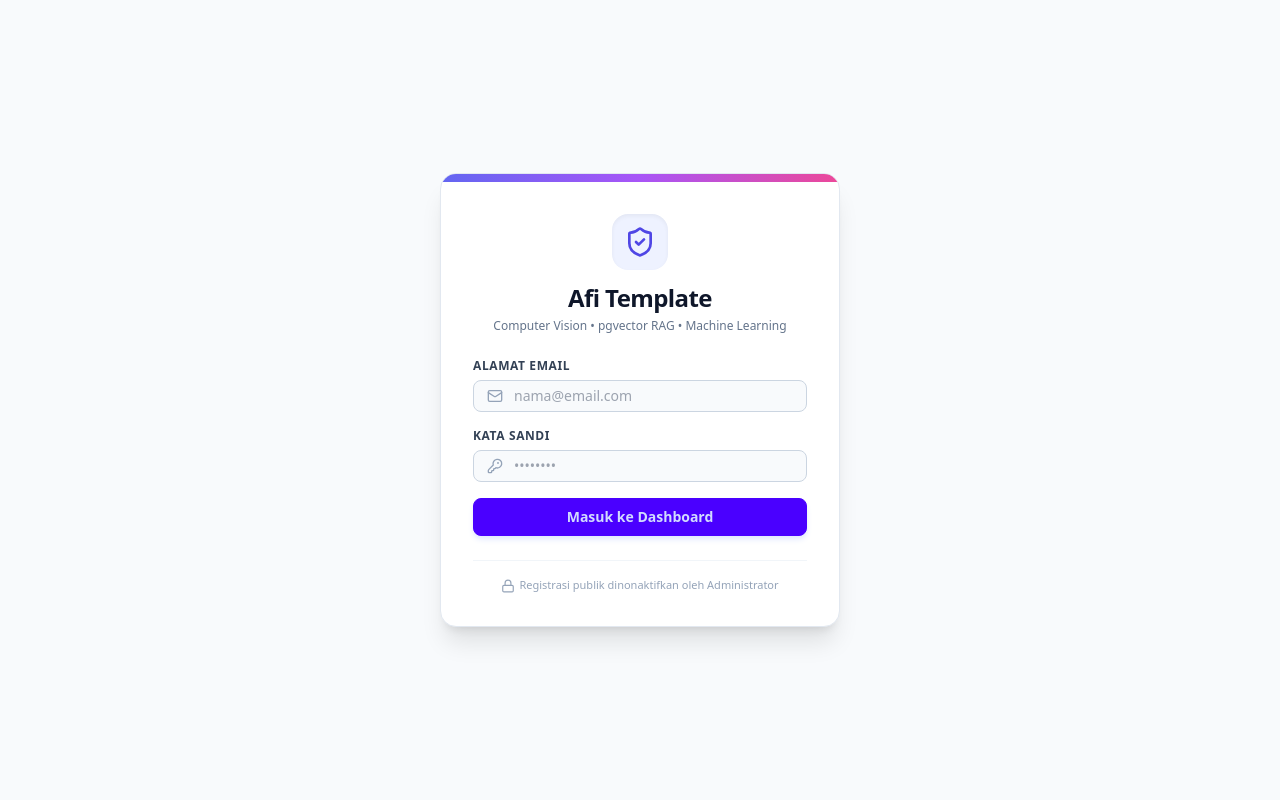
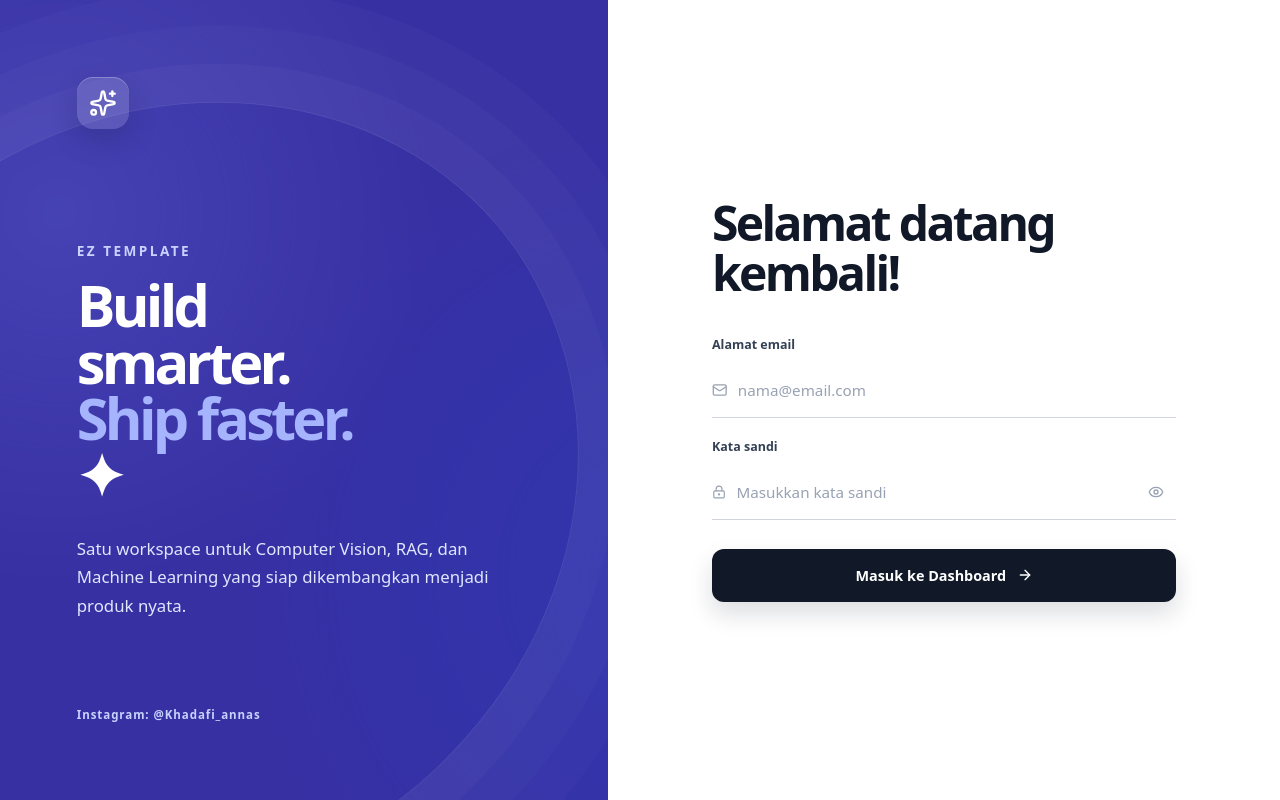
Before and after one commit to Annaskhadafi/fullstack-fastapi-for-ai-ML, a FastAPI app: page /login in a window 1280 px wide. Run offline with FastAPI, Linux system fonts and the light colour scheme; some libraries are stand-ins or nearby versions.

Commit message:
Refresh EZ Template login branding and preview

```diff
--- a/app/static/css/custom.css
+++ b/app/static/css/custom.css
@@ -8,6 +8,19 @@
 .htmx-request.htmx-indicator {
     display: inline-flex !important;
 }
+
+/* Login: CSS-only two-panel landing layout. */
+.login-shell{min-height:100vh;width:100%;display:grid;grid-template-columns:minmax(320px,.95fr) minmax(420px,1.05fr);background:#f8fafc;color:#101828}
+.login-brand-panel{position:relative;isolation:isolate;overflow:hidden;display:flex;flex-direction:column;justify-content:flex-start;min-height:100vh;padding:clamp(2rem,6vw,5.5rem);color:#fff;background:#3730a3}
+.login-brand-panel:before,.login-brand-panel:after{content:"";position:absolute;z-index:-1;pointer-events:none;border:1px solid rgba(255,255,255,.12);border-radius:48% 52% 58% 42%;transform:rotate(-28deg)}
+.login-brand-panel:before{width:140%;height:95%;top:15%;left:-42%;box-shadow:0 0 0 38px rgba(255,255,255,.025),0 0 0 76px rgba(255,255,255,.02),0 0 0 114px rgba(255,255,255,.018)}
+.login-brand-panel:after{inset:-20%;opacity:.2;background:radial-gradient(circle at 35% 25%,#818cf8 0,transparent 38%),radial-gradient(circle at 80% 80%,#1d4ed8 0,transparent 42%);border:0}
+.login-brand-mark,.login-mobile-icon{display:inline-flex;align-items:center;justify-content:center;width:3.25rem;height:3.25rem;border-radius:1rem;background:rgba(255,255,255,.14);box-shadow:inset 0 1px 0 rgba(255,255,255,.25),0 12px 28px rgba(15,23,42,.18)}
+.login-brand-copy{max-width:34rem;margin-top:clamp(5rem,14vh,9rem);animation:login-rise .55s ease-out both}.login-kicker{margin-bottom:1rem;color:#c7d2fe;font-size:.85rem;font-weight:800;letter-spacing:.18em;text-transform:uppercase}.login-brand-copy h1{max-width:9ch;margin:0;font-size:clamp(2.4rem,4.5vw,4.2rem);line-height:.98;letter-spacing:-.065em;font-weight:900;text-wrap:balance}.login-brand-copy h1 span{color:#a5b4fc}.login-description{max-width:30rem;margin-top:2rem;color:#e0e7ff;font-size:1.05rem;line-height:1.7;text-wrap:pretty}.login-brand-footer{margin-top:auto;color:#c7d2fe;font-size:.72rem;font-weight:700;letter-spacing:.08em}.login-brand-footer a{color:inherit;text-decoration:none;transition:color .2s,opacity .2s}.login-brand-footer a:hover{color:#fff;opacity:.85}
+.login-form-panel{display:grid;place-items:center;padding:2rem;background:#fff}.login-form-wrap{width:min(100%,29rem);animation:login-rise .55s .08s ease-out both}.login-mobile-brand{display:none;align-items:center;gap:.65rem;margin-bottom:2.5rem;font-size:1.1rem;font-weight:900}.login-mobile-brand>span:last-child span{color:#4f46e5}.login-mobile-icon{width:2.25rem;height:2.25rem;border-radius:.7rem;color:#fff;background:linear-gradient(135deg,#4f46e5,#2563eb)}.login-form-wrap h2{margin:0;color:#111827;font-size:clamp(2rem,4vw,3rem);line-height:1.05;letter-spacing:-.055em;font-weight:900;text-wrap:balance}.login-form{display:grid;gap:1.25rem;margin-top:2.35rem}.login-field label{display:block;margin-bottom:.55rem;color:#344054;font-size:.78rem;font-weight:800}.login-input-wrap{position:relative;display:flex;align-items:center;min-height:3.4rem;border-bottom:1.5px solid #d0d5dd;color:#98a2b3;transition:border-color .2s,color .2s}.login-input-wrap:focus-within{border-color:#4f46e5;color:#4f46e5}.login-input-wrap input{width:100%;border:0;outline:0;padding:.8rem .65rem;color:#101828;background:transparent;font-size:.95rem}.login-input-wrap input::placeholder{color:#98a2b3}.login-password-toggle{display:inline-flex;align-items:center;justify-content:center;min-width:2.5rem;min-height:2.5rem;border:0;color:#98a2b3;background:transparent;cursor:pointer;transition:color .2s,transform .2s}.login-password-toggle:hover{color:#4f46e5}.login-password-toggle:active{transform:scale(.96)}
+.login-submit{display:inline-flex;align-items:center;justify-content:center;gap:.65rem;min-height:3.35rem;margin-top:.55rem;border:0;border-radius:.75rem;color:#fff;background:#111827;box-shadow:0 12px 24px rgba(17,24,39,.14);font-size:.9rem;font-weight:800;cursor:pointer;transition:transform .2s,background-color .2s,box-shadow .2s}.login-submit:hover{background:#312e81;box-shadow:0 14px 28px rgba(49,46,129,.2)}.login-submit:active{transform:scale(.96)}.login-alert{display:flex;gap:.65rem;align-items:flex-start;margin-top:1.25rem;padding:.85rem 1rem;border-radius:.75rem;font-size:.8rem;line-height:1.5}.login-alert-info{color:#92400e;background:#fffbeb}.login-alert-error{color:#9f1239;background:#fff1f2}
+@keyframes login-rise{from{opacity:0;transform:translateY(12px)}to{opacity:1;transform:translateY(0)}}
+@media (max-width:760px){.login-shell{display:block}.login-brand-panel{min-height:auto;padding:2rem 1.5rem 2.5rem;gap:3rem}.login-brand-copy h1{font-size:clamp(2.8rem,14vw,4.4rem)}.login-description{margin-top:1.25rem;font-size:.92rem}.login-form-panel{min-height:58vh;padding:2.25rem 1.5rem 3rem}.login-mobile-brand{display:flex}.login-form-wrap h2{font-size:2.2rem}}
 
 /* Custom scrollbar */
 ::-webkit-scrollbar {
--- a/app/templates/auth/login.html
+++ b/app/templates/auth/login.html
@@ -1,81 +1,69 @@
 {% extends "base.html" %}
 
-{% block title %}Login - Afi Template{% endblock %}
+{% block title %}Masuk - EZ Template{% endblock %}
 
 {% block content %}
-<div class="w-full max-w-md mx-auto py-12 px-4 sm:px-6">
-    <!-- Card Container -->
-    <div class="bg-white rounded-2xl shadow-xl border border-slate-200 overflow-hidden">
-        <!-- Top Gradient Accent -->
-        <div class="h-2 bg-gradient-to-r from-indigo-500 via-purple-500 to-pink-500"></div>
+<main class="login-shell">
+    <section class="login-brand-panel" aria-label="Afi Template introduction">
+        <div class="login-brand-mark"><i data-lucide="sparkles" class="w-7 h-7"></i></div>
+        <div class="login-brand-copy">
+            <p class="login-kicker">EZ Template</p>
+            <h1>Build smarter.<br><span>Ship faster.</span> ✦</h1>
+            <p class="login-description">Satu workspace untuk Computer Vision, RAG, dan Machine Learning yang siap dikembangkan menjadi produk nyata.</p>
+        </div>
+        <p class="login-brand-footer"><a href="https://www.instagram.com/Khadafi_annas/" target="_blank" rel="noopener noreferrer">Instagram: @Khadafi_annas</a></p>
+    </section>
 
-        <div class="p-8">
-            <!-- Header Brand & Title -->
-            <div class="text-center mb-6">
-                <div class="inline-flex p-3 rounded-2xl bg-indigo-50 text-indigo-600 mb-3 shadow-inner">
-                    <i data-lucide="shield-check" class="w-8 h-8"></i>
-                </div>
-                <h2 class="text-2xl font-black text-slate-900 tracking-tight">Afi Template</h2>
-                <p class="text-xs text-slate-500 mt-1 font-medium">Computer Vision • pgvector RAG • Machine Learning</p>
+    <section class="login-form-panel">
+        <div class="login-form-wrap">
+            <div class="login-mobile-brand">
+                <span class="login-mobile-icon"><i data-lucide="cpu" class="w-5 h-5"></i></span>
+                <span>EZ<span> Template</span></span>
             </div>
 
-            <!-- Registration Notice / Info Alert -->
+            <h2>Selamat datang kembali!</h2>
+
             {% if info %}
-            <div class="mb-5 p-3.5 rounded-xl bg-amber-50 border border-amber-200 text-amber-800 text-xs flex items-start gap-2.5">
-                <i data-lucide="info" class="w-4 h-4 text-amber-600 flex-shrink-0 mt-0.5"></i>
-                <div>
-                    <span class="font-bold">Akses Terbatas:</span>
-                    <p class="mt-0.5 leading-relaxed">{{ info }}</p>
-                </div>
+            <div class="login-alert login-alert-info" role="status">
+                <i data-lucide="info" class="w-4 h-4"></i>
+                <span>{{ info }}</span>
             </div>
             {% endif %}
 
-            <!-- Error Alert -->
             {% if error %}
-            <div class="mb-5 p-3.5 rounded-xl bg-rose-50 border border-rose-200 text-rose-800 text-xs flex items-center gap-2">
-                <i data-lucide="alert-circle" class="w-4 h-4 text-rose-600 flex-shrink-0"></i>
+            <div class="login-alert login-alert-error" role="alert">
+                <i data-lucide="alert-circle" class="w-4 h-4"></i>
                 <span>{{ error }}</span>
             </div>
             {% endif %}
 
-            <!-- Form -->
-            <form action="/login" method="POST" class="space-y-4">
-                <div>
-                    <label class="block text-xs font-semibold text-slate-700 uppercase tracking-wider mb-1.5">Alamat Email</label>
-                    <div class="relative">
-                        <div class="absolute inset-y-0 left-0 pl-3.5 flex items-center pointer-events-none text-slate-400">
-                            <i data-lucide="mail" class="w-4 h-4"></i>
-                        </div>
-                        <input type="email" id="email-input" name="email" value="{{ email if email else '' }}" required
-                               placeholder="nama@email.com"
-                               class="input input-bordered input-sm w-full pl-10 bg-slate-50 focus:bg-white text-slate-900 border-slate-300 focus:border-indigo-600 focus:ring-1 focus:ring-indigo-600" />
+            <form action="/login" method="POST" class="login-form">
+                <div class="login-field">
+                    <label for="email-input">Alamat email</label>
+                    <div class="login-input-wrap">
+                        <i data-lucide="mail" class="w-4 h-4" aria-hidden="true"></i>
+                        <input type="email" id="email-input" name="email" value="{{ email if email else '' }}" required autocomplete="email" placeholder="nama@email.com">
                     </div>
                 </div>
 
-                <div>
-                    <label class="block text-xs font-semibold text-slate-700 uppercase tracking-wider mb-1.5">Kata Sandi</label>
-                    <div class="relative">
-                        <div class="absolute inset-y-0 left-0 pl-3.5 flex items-center pointer-events-none text-slate-400">
-                            <i data-lucide="key-round" class="w-4 h-4"></i>
-                        </div>
-                        <input type="password" id="password-input" name="password" required
-                               placeholder="••••••••"
-                               class="input input-bordered input-sm w-full pl-10 bg-slate-50 focus:bg-white text-slate-900 border-slate-300 focus:border-indigo-600 focus:ring-1 focus:ring-indigo-600" />
+                <div class="login-field">
+                    <label for="password-input">Kata sandi</label>
+                    <div class="login-input-wrap">
+                        <i data-lucide="lock-keyhole" class="w-4 h-4" aria-hidden="true"></i>
+                        <input type="password" id="password-input" name="password" required autocomplete="current-password" placeholder="Masukkan kata sandi">
+                        <button type="button" class="login-password-toggle" aria-label="Tampilkan kata sandi" onclick="const input=document.getElementById('password-input'); const visible=input.type==='text'; input.type=visible?'password':'text'; this.setAttribute('aria-label',visible?'Tampilkan kata sandi':'Sembunyikan kata sandi'); this.innerHTML=visible?'<i data-lucide=&quot;eye&quot; class=&quot;w-4 h-4&quot;></i>':'<i data-lucide=&quot;eye-off&quot; class=&quot;w-4 h-4&quot;></i>'; lucide.createIcons();">
+                            <i data-lucide="eye" class="w-4 h-4"></i>
+                        </button>
                     </div>
                 </div>
 
-                <button type="submit" class="btn btn-primary btn-sm w-full font-semibold shadow-md shadow-indigo-100 hover:shadow-indigo-200 transition py-2 h-auto text-sm mt-2">
+                <button type="submit" class="login-submit">
                     Masuk ke Dashboard
+                    <i data-lucide="arrow-right" class="w-4 h-4"></i>
                 </button>
             </form>
 
-            <!-- Security Badge Footer -->
-            <div class="mt-6 pt-4 border-t border-slate-100 text-center">
-                <p class="text-[11px] text-slate-400 flex items-center justify-center gap-1">
-                    <i data-lucide="lock" class="w-3.5 h-3.5"></i> Registrasi publik dinonaktifkan oleh Administrator
-                </p>
-            </div>
         </div>
-    </div>
-</div>
+    </section>
+</main>
 {% endblock %}
--- a/app/templates/base.html
+++ b/app/templates/base.html
@@ -30,7 +30,7 @@
     <script src="https://unpkg.com/lucide@latest"></script>
 
     <!-- Custom CSS & JS -->
-    <link rel="stylesheet" href="/static/css/custom.css">
+    <link rel="stylesheet" href="/static/css/custom.css?v=20261004-login2">
     <script src="/static/js/main.js"></script>
     {% block head %}{% endblock %}
 </head>
```
Also changed, not shown: README.md, 1 other file.
